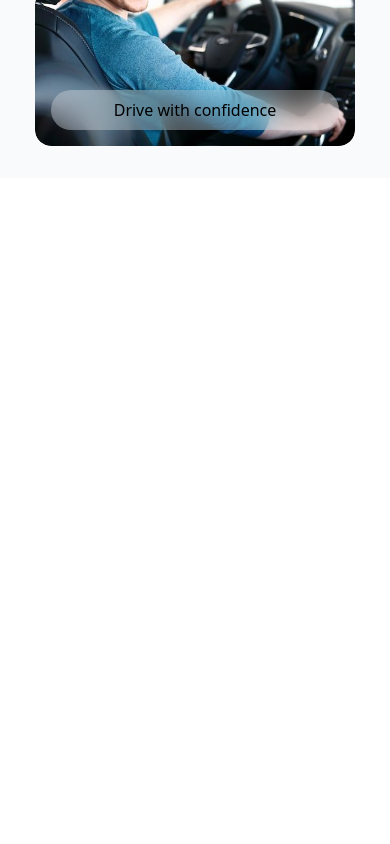
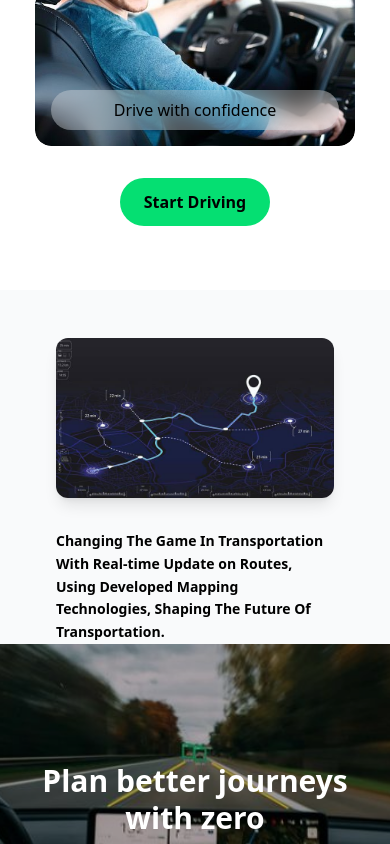
Before and after one commit to Fafiyebipelumi/arrow-drive-frontend, a Next.js app: page / in a window 390 px wide. Shown: the part 4541-5385 px from the top of the page. Before the commit the page ends 4719 px from the top, so only its background shows below. Built offline with nearby package versions, Linux system fonts and the light colour scheme.

Commit message:
Footer component completed

```diff
--- a/app/page.tsx
+++ b/app/page.tsx
@@ -1,5 +1,6 @@
 import Aboutpage from "@/components/About/Aboutpage";
 import Features from "@/components/Features/Features";
+import HeroWithFooter from "@/components/Footer/Footer";
 import Homepage from "@/components/Home/Homepage";
 import HowItWorks from "@/components/How-it-works/How-it-works";
 
@@ -11,6 +12,7 @@ export default function Home() {
       <Aboutpage />
       <Features />
       <HowItWorks />
+      <HeroWithFooter />
     </div>
   );
 }
--- a/components/About/Aboutpage.tsx
+++ b/components/About/Aboutpage.tsx
@@ -46,7 +46,7 @@ export default function Aboutpage() {
           <div className="hidden md:w-1/2 mt-10 md:mt-0 md:grid grid-cols-1 sm:grid-cols-3 gap-4">
             <div className="rounded-lg overflow-hidden">
               <Image
-                src="/about1.jpg"
+                src="/woman-with-map.jpg"
                 alt="Woman reading map"
                 width={300}
                 height={500}
@@ -55,8 +55,8 @@ export default function Aboutpage() {
             </div>
             <div className="rounded-lg overflow-hidden">
               <Image
-                src="/about1.jpg"
-                alt="Car navigation system"
+                src="/rainy-windscreen.jpg"
+                alt="Wet windscreen"
                 width={300}
                 height={200}
                 className="object-cover w-full h-full"
@@ -64,7 +64,7 @@ export default function Aboutpage() {
             </div>
             <div className="rounded-lg overflow-hidden">
               <Image
-                src="/about1.jpg"
+                src="/woman-with-map.jpg"
                 alt="Driving in rain"
                 width={300}
                 height={200}
--- /dev/null
+++ b/components/Footer/Footer.tsx
@@ -0,0 +1,88 @@
+import Image from "next/image";
+
+export default function HeroWithFooter() {
+  return (
+    <div className="min-h-screen flex flex-col justify-between bg-[#003A23] text-white">
+      {/* Hero Section */}
+      <div className="relative w-full h-[420px] rounded-b-2xl overflow-hidden">
+        <Image
+          src="/hero-image.jpg"
+          alt="Tesla Drive"
+          layout="fill"
+          objectFit="cover"
+          className="rounded-b-2xl"
+        />
+        <div className="absolute inset-0 bg-black/30 flex flex-col justify-center items-center text-center px-4">
+          <h1 className="text-3xl md:text-5xl font-bold leading-tight">
+            Plan better journeys with zero <br /> guesswork
+          </h1>
+          <div className="mt-6 flex items-center bg-white/20 backdrop-blur-md rounded-full px-2 py-1 w-full max-w-md">
+            <input
+              type="email"
+              placeholder="Your email address..."
+              className="flex-grow bg-transparent text-white placeholder:text-white/80 px-4 py-2 outline-none"
+            />
+            <button className="bg-white text-black font-semibold px-4 py-2 rounded-full">
+              Subscribe
+            </button>
+          </div>
+        </div>
+      </div>
+
+      {/* Footer Section */}
+      <footer className="w-full px-6 py-10 bg-[#003A23] text-sm">
+        <div className="max-w-6xl mx-auto grid md:grid-cols-5 gap-6 text-white">
+          {/* Left Section */}
+          <div className="md:col-span-1">
+            <h2 className="text-2xl font-bold text-green-400">ArrowDrive</h2>
+            <p className="mt-2 leading-relaxed text-[12px]">
+              Changing the game in transportation with real-time updates on routes,
+              using developed mapping technologies, shaping the future of transportation.
+            </p>
+            <p className="mt-4 text-xs">&copy;Copyright 2025 Arrow Drive</p>
+          </div>
+
+          {/* Footer Links */}
+          <div>
+            <h3 className="font-semibold mb-2">COMPANY</h3>
+            <ul className="space-y-1">
+              <li>Features</li>
+              <li>Pricing</li>
+              <li>About Us</li>
+              <li>Contact</li>
+            </ul>
+          </div>
+
+          <div>
+            <h3 className="font-semibold mb-2">RESOURCES</h3>
+            <ul className="space-y-1">
+              <li>Blog</li>
+              <li>Customer Info</li>
+              <li>Legal</li>
+              <li>Payments</li>
+            </ul>
+          </div>
+
+          <div>
+            <h3 className="font-semibold mb-2">CAREER</h3>
+            <ul className="space-y-1">
+              <li>Features</li>
+              <li>Pricing</li>
+              <li>About Us</li>
+              <li>Contact</li>
+            </ul>
+          </div>
+
+          <div>
+            <h3 className="font-semibold mb-2">HELP</h3>
+            <ul className="space-y-1">
+              <li>FAQ</li>
+              <li>Help Center</li>
+              <li>Support</li>
+            </ul>
+          </div>
+        </div>
+      </footer>
+    </div>
+  );
+}
--- a/components/How-it-works/How-it-works.tsx
+++ b/components/How-it-works/How-it-works.tsx
@@ -4,7 +4,8 @@ import DestinationCard from "../DestinationCard";
 
 const HowItWorks = () => {
   return (
-    <section className="bg-gray-50 py-8 sm:py-12 md:py-16 lg:py-20 px-4 sm:px-6 lg:px-8">
+    <>
+      <section className="bg-white py-8 sm:py-12 md:py-16 lg:py-20 px-4 sm:px-6 lg:px-8">
         <div className="max-w-7xl mx-auto">
           {/* How it works label */}
           <div className="text-center mb-6 sm:mb-8 md:mb-10">
@@ -39,18 +40,43 @@ const HowItWorks = () => {
               imageAlt="man-inside-a-car"
               label="Drive with confidence"
             />
-          {/* <div className="rounded-lg overflow-hidden">
-            <Image
-              src="/about1.jpg"
-              alt="Woman reading map"
-              width={300}
-              height={500}
-              className="object-cover w-full h-full"
-            />
-          </div> */}
+          </div>
+          <div className="flex items-center justify-center">
+            <button className="mt-8 px-6 py-3 bg-green-400 hover:bg-green-500 text-black font-bold rounded-full transition cursor-pointer">
+              Start Driving
+            </button>
           </div>
         </div>
       </section>
+
+      <div className="bg-gray-50 max-w-7xl mx-auto  sm:py-12 md:py-16 lg:py-20 px-4 sm:px-6 lg:px-8 mt-8">
+        <div className="grid grid-cols-1 lg:grid-cols-2 gap-8 sm:gap-3 md:gap-12 lg:gap-16 xl:gap-20 items-center mx-10">
+          {/* Left image */}
+          <div className="relative order-1 lg:order-1">
+            <div className="rounded-xl sm:rounded-2xl overflow-hidden shadow-lg sm:shadow-xl mt-12">
+              <Image
+                src="/map-duration.jpg"
+                alt=""
+                width={600}
+                height={400}
+                className="w-full h-40 sm:h-64 md:h-80 lg:h-96 object-cover"
+                priority
+              />
+            </div>
+          </div>
+          {/* Right content */}
+          <div className="space-y-4 sm:space-y-6 order-2 lg:order-1">
+            <div className="space-y-3 sm:space-y-4">
+              <p className="text-sm sm:text-base md:text-lg text-black font-bold leading-relaxed">
+                Changing The Game In Transportation With Real-time Update on
+                Routes, Using Developed Mapping Technologies, Shaping The Future
+                Of Transportation.
+              </p>
+            </div>
+          </div>
+        </div>
+      </div>
+    </>
   );
 };
 
```
Lines whose indentation alone changed are shown as unchanged.
